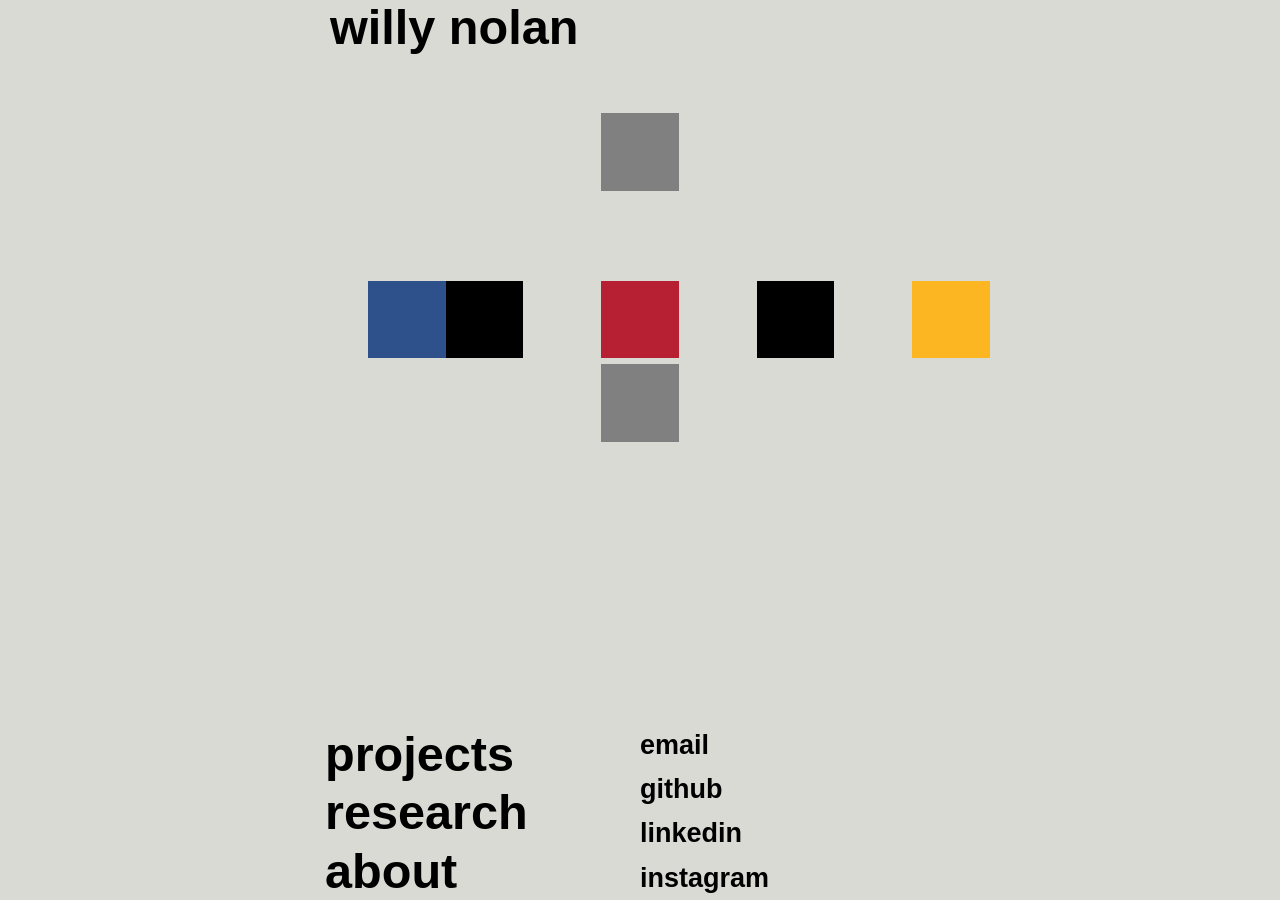
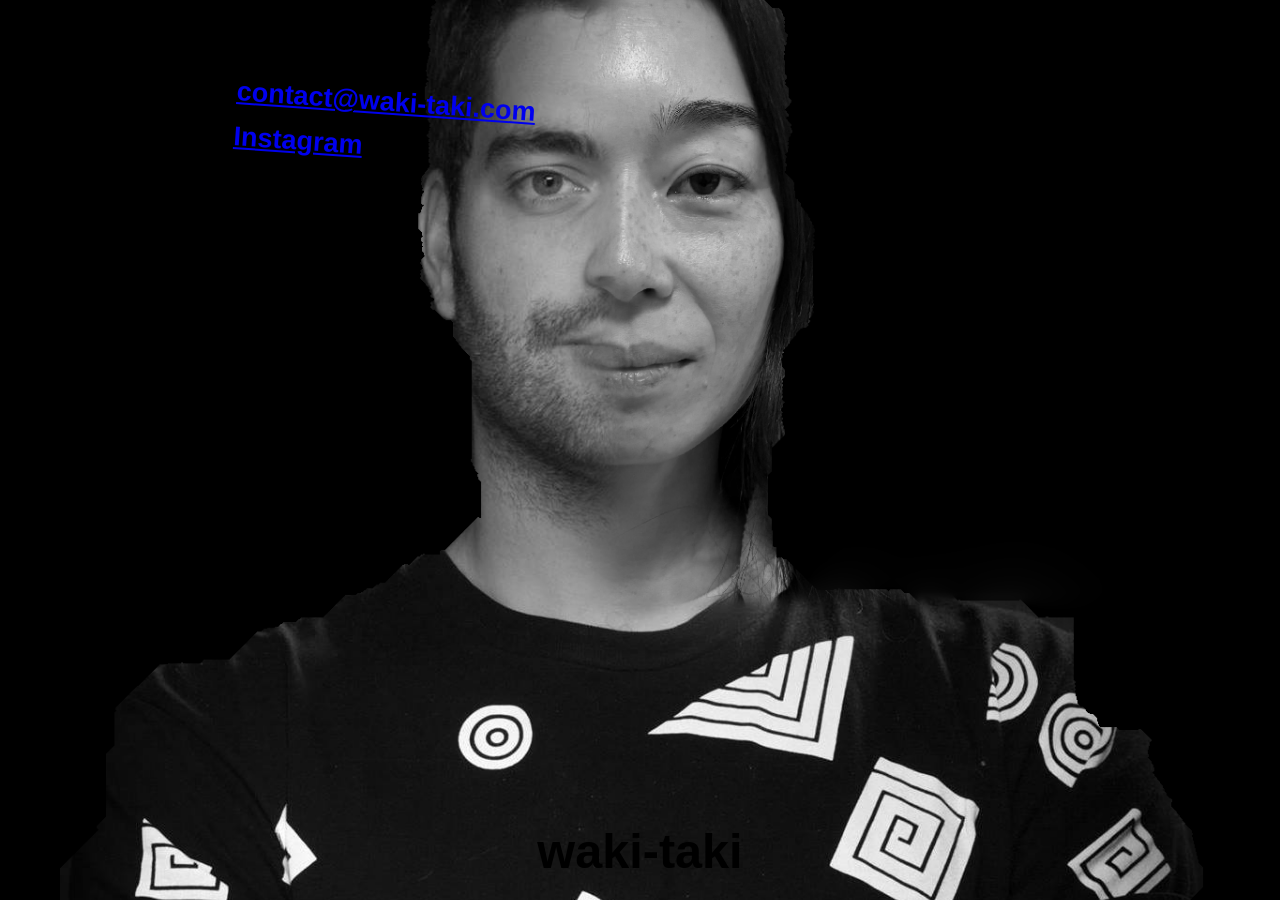
Before and after one commit to computersarecool/waki_taki_com, a Jekyll site: the page built from index.html, in a window 1280 px wide. Built offline with Jekyll 4.4.1, drawn with Linux system fonts in a browser that asks for light colours.

Commit message:
Full page background.

```diff
--- a/_config.yml
+++ b/_config.yml
@@ -8,18 +8,16 @@ sass:
   style: compressed
 
 # Development settings
-host: 0.0.0.0
+host: 127.0.0.1
 port: 9000
 
-author: "Willy Nolan"
-title: "Willy Nolan"
+author: "waki-taki"
+title: "waki-taki"
 faviconcolor: "#2cdad7"
 keywords: "Software Engineering, Interactive Engineering"
 
-instagram: "https://www.instagram.com/computersarecool/"
-email: "willy@willynolan.com"
-github: "https://github.com/computersarecool"
-linkedin: "https://www.linkedin.com/in/willynolan/"
+instagram: "https://www.instagram.com/waki-taki/"
+email: "contact@waki-taki.com"
 
 collections:
   projects:
--- a/_includes/start.html
+++ b/_includes/start.html
@@ -47,20 +47,13 @@
     <body class="{{ page.class }}">
         <header class="{{ page.class }}">
           <h1 class="callout">
-              <a href="/">{{ site.author }}</a>
+              {{ site.author }}
           </h1>
         </header>
 
         <nav class="{{ page.class }}">
-            <ul class="site-links">
-                <li><a class="callout" href="{{ site.baseurl | append: '/projects' }}">Projects</a></li>
-                <li><a class="callout" href="{{ site.baseurl | append: '/research' }}">Research</a></li>
-                <li><a class="callout" href="{{ site.baseurl | append: '/about' }}">About</a></li>
-            </ul>
             <ul class="contact-links">
-                <li><a class="second-callout" title="email" href="mailto:{{ site.email }}">Email</a></li>
-                <li><a class="second-callout" title="Github" href="{{ site.github }}">GitHub</a></li>
-                <li><a class="second-callout" title="LinkedIn" href="{{ site.linkedin }}">LinkedIn</a></li>
+                <li><a class="second-callout" title="email" href="mailto:{{ site.email }}">contact@waki-taki.com</a></li>
                 <li><a class="second-callout" title="Instagram" href="{{ site.instagram }}">Instagram</a></li>
             </ul>
         </nav>
--- a/assets/scss/_core.scss
+++ b/assets/scss/_core.scss
@@ -7,11 +7,6 @@ html {
 
 *, *:before, *:after {
     box-sizing: inherit;
-}
-
-a {
-    text-decoration: none;
-    color: var(--color-main-text);
 }
 
 .link-highlight {
@@ -80,20 +75,21 @@ body {
     -webkit-font-smoothing: antialiased;
     -moz-osx-font-smoothing: grayscale;
     font-family: var(--font-default-family);
-    background-color: var(--color-main-bg);
     display: grid;
     grid-template-columns: repeat(4, 1fr);
-    grid-template-rows: 1fr auto 4fr;
+    grid-template-rows: repeat(5, 1fr);
 }
 
 header,
 main,
 nav {
-    grid-column: 1 / -1;
+    grid-column: 1 / 1;
 }
 
 header {
-    grid-row: 1 / 2;
+    align-content: end;
+    grid-row: 6;
+    grid-column: 2 / 4;
     text-transform: lowercase;
 }
 
@@ -102,11 +98,10 @@ main {
 }
 
 nav {
-    grid-row-end: -1;
-    text-transform: lowercase;
+    grid-column: 1 / 3;
     display: grid;
-    grid-template-columns: repeat(4, 1fr);
     align-items: end;
+    transform: rotate(4deg);
 }
 
 .site-links {
@@ -126,6 +121,8 @@ nav {
 
 .callout {
     font-size: var(--font-size-callout);
+    text-align: center;
+    margin-bottom: 20px;
 }
 
 .second-callout {
@@ -149,7 +146,7 @@ nav {
 
 @media only screen and (min-width: $first-bp) {
     header {
-        grid-column: 2 / -1;
+        grid-column: 1 / -1;
     }
 
     main {
--- a/assets/scss/_index.scss
+++ b/assets/scss/_index.scss
@@ -1,91 +1,7 @@
-body.index {
-    width: 100%;
+body {
+  background: url("/assets/media/final.png") no-repeat center center fixed;
+  -webkit-background-size: cover;
+  -moz-background-size: cover;
+  -o-background-size: cover;
+  background-size: cover;
 }
-
-header.index, nav.index
-{
-    margin: 0 var(--auto-side-margin);
-}
-
-// Index page graphic
-.content-graphic {
-    margin: 0 auto;
-    max-width: var(--max-graphic-width);
-    display: grid;
-    grid-template-columns: repeat(9, .6fr);
-    grid-template-rows: 0 repeat(4, 1fr) 0 0;
-}
-
-.square-container {
-    width: 100%;
-}
-
-.square-container-inside {
-    content: "";
-    display: inline-block;
-    width: 100%;
-    padding-top: 100%;
-}
-
-.blue1-container,
-.black1-container,
-.black2-container,
-.red1-container,
-.black2-container,
-.yellow1-container {
-    grid-row: 4;
-}
-
-.gray1-container {
-    grid-row: 2;
-}
-
-.gray2-container {
-    grid-row: 5;
-}
-
-.gray1-container,
-.red1-container,
-.gray2-container {
-    grid-column: 5;
-}
-
-.blue1-container {
-    justify-self: end;
-    grid-column: 2;
-}
-
-.black1-container {
-    grid-column: 3;
-}
-
-.black2-container {
-    grid-column: 7;
-}
-
-.yellow1-container {
-    justify-self: end;
-    grid-column: 9;
-}
-
-.blue1-container > div {
-    background: var(--color-blue);
-}
-
-.black1-container > div,
-.black2-container > div {
-    background: var(--color-black);
-}
-
-.gray1-container > div,
-.gray2-container > div {
-    background: var(--color-gray);
-}
-
-.red1-container > div {
-    background: var(--color-red);
-}
-
-.yellow1-container > div {
-    background: var(--color-yellow);
-}
--- a/assets/scss/_variables.scss
+++ b/assets/scss/_variables.scss
@@ -12,7 +12,7 @@ $second-bp: 1023px;
     --font-size-callout: 2rem;
     --projects-grid-min-small: 300px;
     --projects-grid-min-big: 420px;
-    --max-body-width: 1700px;
+    --max-body-width: 1400px;
     --auto-side-margin: 10px;
     --max-graphic-width: 700px;
     --body-width: 95%;
--- a/index.html
+++ b/index.html
@@ -8,27 +8,4 @@ meta:
     description: Willy Nolan's website
 ---
 <main class="{{ page.class }}">
-    <div class="content-graphic">
-        <div class="square-container blue1-container">
-            <div class="square-container-inside"></div>
-        </div>
-        <div class="square-container black1-container">
-            <div class="square-container-inside"></div>
-        </div>
-        <div class="square-container black2-container">
-            <div class="square-container-inside"></div>
-        </div>
-        <div class="square-container gray1-container">
-            <div class="square-container-inside"></div>
-        </div>
-        <div class="square-container gray2-container">
-            <div class="square-container-inside"></div>
-        </div>
-        <div class="square-container red1-container">
-            <div class="square-container-inside"></div>
-        </div>
-        <div class="square-container yellow1-container">
-            <div class="square-container-inside"></div>
-        </div>
-    </div>
 </main>
```
Also changed, not shown: assets/media/final.png (added).
